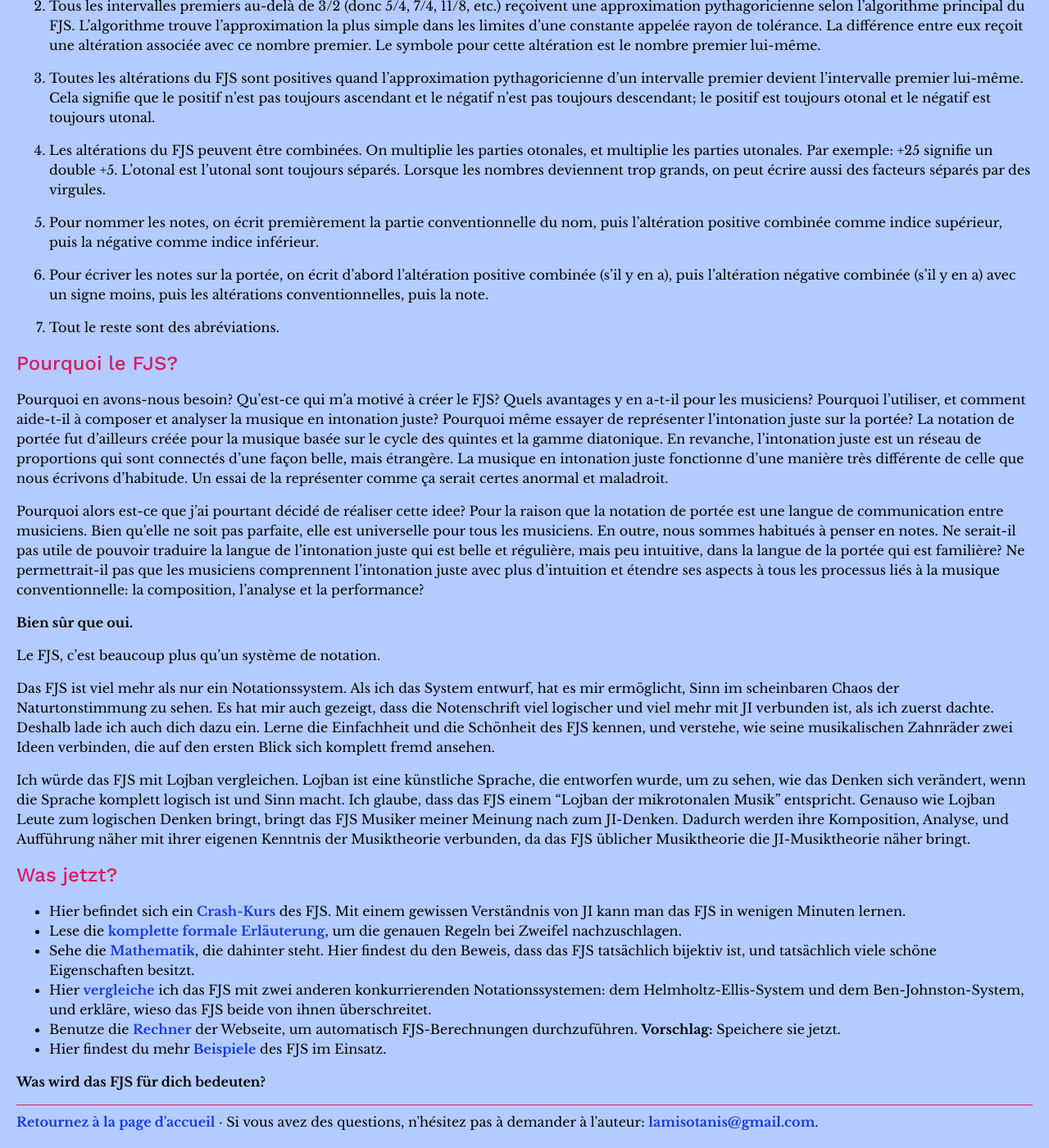
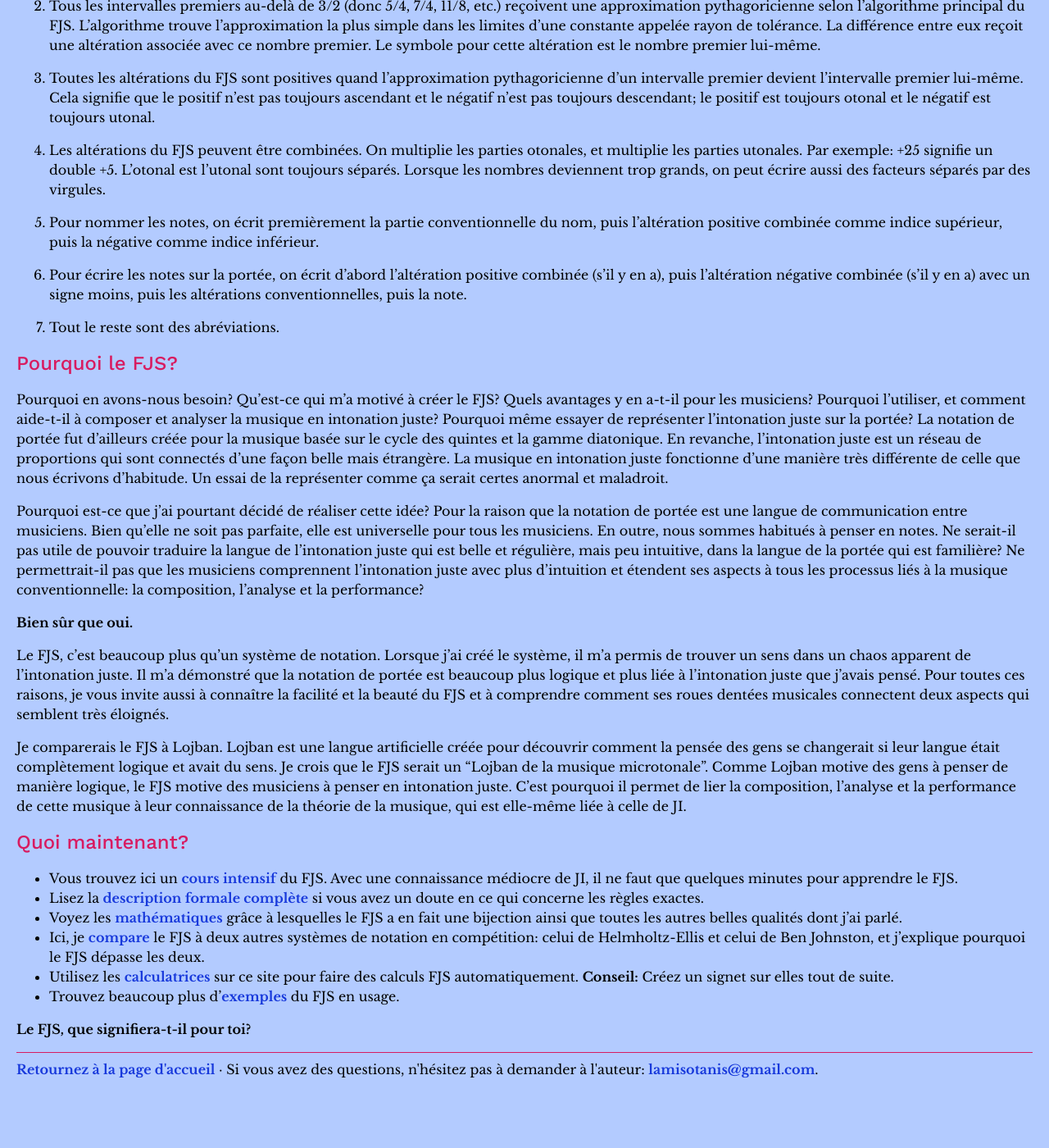
Before and after one commit to misotanni/misotanni.github.io, a Jekyll site: the page built from fjs/fr/index.md, in a window 1280 px wide and 1400 px high, scrolled down 1344 px. Shown: the whole window at 82% size. Built offline with Jekyll 4.4.1, drawn with Linux system fonts in a browser that asks for light colours; our own code applies the rules of GitHub Pages for plain Markdown files; after the commit the page ends 2680 px from its top, so only the background shows below that.

Commit message:
french index done

```diff
--- a/fjs/fr/index.md
+++ b/fjs/fr/index.md
@@ -51,31 +51,29 @@ Il n'y a que sept règles pour tout dont on a besoin pour écrire toute l'intona
 
 5. Pour nommer les notes, on écrit premièrement la partie conventionnelle du nom, puis l'altération positive combinée comme indice supérieur, puis la négative comme indice inférieur.
 
-6. Pour écriver les notes sur la portée, on écrit d'abord l'altération positive combinée (s'il y en a), puis l'altération négative combinée (s'il y en a) avec un signe moins, puis les altérations conventionnelles, puis la note.
+6. Pour écrire les notes sur la portée, on écrit d'abord l'altération positive combinée (s'il y en a), puis l'altération négative combinée (s'il y en a) avec un signe moins, puis les altérations conventionnelles, puis la note.
 
 7. Tout le reste sont des abréviations.
 
 ## Pourquoi le FJS?
 
-Pourquoi en avons-nous besoin? Qu'est-ce qui m'a motivé à créer le FJS? Quels avantages y en a-t-il pour les musiciens? Pourquoi l'utiliser, et comment aide-t-il à composer et analyser la musique en intonation juste? Pourquoi même essayer de représenter l'intonation juste sur la portée? La notation de portée fut d'ailleurs créée pour la musique basée sur le cycle des quintes et la gamme diatonique. En revanche, l'intonation juste est un réseau de proportions qui sont connectés d'une façon belle, mais étrangère. La musique en intonation juste fonctionne d'une manière très différente de celle que nous écrivons d'habitude. Un essai de la représenter comme ça serait certes anormal et maladroit.
+Pourquoi en avons-nous besoin? Qu'est-ce qui m'a motivé à créer le FJS? Quels avantages y en a-t-il pour les musiciens? Pourquoi l'utiliser, et comment aide-t-il à composer et analyser la musique en intonation juste? Pourquoi même essayer de représenter l'intonation juste sur la portée? La notation de portée fut d'ailleurs créée pour la musique basée sur le cycle des quintes et la gamme diatonique. En revanche, l'intonation juste est un réseau de proportions qui sont connectés d'une façon belle mais étrangère. La musique en intonation juste fonctionne d'une manière très différente de celle que nous écrivons d'habitude. Un essai de la représenter comme ça serait certes anormal et maladroit.
 
-Pourquoi alors est-ce que j'ai pourtant décidé de réaliser cette idee? Pour la raison que la notation de portée est une langue de communication entre musiciens. Bien qu'elle ne soit pas parfaite, elle est universelle pour tous les musiciens. En outre, nous sommes habitués à penser en notes. Ne serait-il pas utile de pouvoir traduire la langue de l'intonation juste qui est belle et régulière, mais peu intuitive, dans la langue de la portée qui est familière? Ne permettrait-il pas que les musiciens comprennent l'intonation juste avec plus d'intuition et étendre ses aspects à tous les processus liés à la musique conventionnelle: la composition, l'analyse et la performance?
+Pourquoi est-ce que j'ai pourtant décidé de réaliser cette idée? Pour la raison que la notation de portée est une langue de communication entre musiciens. Bien qu'elle ne soit pas parfaite, elle est universelle pour tous les musiciens. En outre, nous sommes habitués à penser en notes. Ne serait-il pas utile de pouvoir traduire la langue de l'intonation juste qui est belle et régulière, mais peu intuitive, dans la langue de la portée qui est familière? Ne permettrait-il pas que les musiciens comprennent l'intonation juste avec plus d'intuition et étendent ses aspects à tous les processus liés à la musique conventionnelle: la composition, l'analyse et la performance?
 
 **Bien sûr que oui.**
 
-Le FJS, c'est beaucoup plus qu'un système de notation.
+Le FJS, c'est beaucoup plus qu'un système de notation. Lorsque j'ai créé le système, il m'a permis de trouver un sens dans un chaos apparent de l'intonation juste. Il m'a démonstré que la notation de portée est beaucoup plus logique et plus liée à l'intonation juste que j'avais pensé. Pour toutes ces raisons, je vous invite aussi à connaître la facilité et la beauté du FJS et à comprendre comment ses roues dentées musicales connectent deux aspects qui semblent très éloignés.
 
-Das FJS ist viel mehr als nur ein Notationssystem. Als ich das System entwurf, hat es mir ermöglicht, Sinn im scheinbaren Chaos der Naturtonstimmung zu sehen. Es hat mir auch gezeigt, dass die Notenschrift viel logischer und viel mehr mit JI verbunden ist, als ich zuerst dachte. Deshalb lade ich auch dich dazu ein. Lerne die Einfachheit und die Schönheit des FJS kennen, und verstehe, wie seine musikalischen Zahnräder zwei Ideen verbinden, die auf den ersten Blick sich komplett fremd ansehen.
+Je comparerais le FJS à Lojban. Lojban est une langue artificielle créée pour découvrir comment la pensée des gens se changerait si leur langue était complètement logique et avait du sens. Je crois que le FJS serait un "Lojban de la musique microtonale". Comme Lojban motive des gens à penser de manière logique, le FJS motive des musiciens à penser en intonation juste. C'est pourquoi il permet de lier la composition, l'analyse et la performance de cette musique à leur connaissance de la théorie de la musique, qui est elle-même liée à celle de JI.
 
-Ich würde das FJS mit Lojban vergleichen. Lojban ist eine künstliche Sprache, die entworfen wurde, um zu sehen, wie das Denken sich verändert, wenn die Sprache komplett logisch ist und Sinn macht. Ich glaube, dass das FJS einem "Lojban der mikrotonalen Musik" entspricht. Genauso wie Lojban Leute zum logischen Denken bringt, bringt das FJS Musiker meiner Meinung nach zum JI-Denken. Dadurch werden ihre Komposition, Analyse, und Aufführung näher mit ihrer eigenen Kenntnis der Musiktheorie verbunden, da das FJS üblicher Musiktheorie die JI-Musiktheorie näher bringt.
+## Quoi maintenant?
 
-## Was jetzt?
+- Vous trouvez ici un [cours intensif](crash.html) du FJS. Avec une connaissance médiocre de JI, il ne faut que quelques minutes pour apprendre le FJS.
+- Lisez la [description formale complète](rules.html) si vous avez un doute en ce qui concerne les règles exactes.
+- Voyez les [mathématiques](math.html) grâce à lesquelles le FJS a en fait une bijection ainsi que toutes les autres belles qualités dont j'ai parlé.
+- Ici, je [compare](compare.html) le FJS à deux autres systèmes de notation en compétition: celui de Helmholtz-Ellis et celui de Ben Johnston, et j'explique pourquoi le FJS dépasse les deux.
+- Utilisez les [calculatrices](calc.html) sur ce site pour faire des calculs FJS automatiquement. **Conseil:** Créez un signet sur elles tout de suite.
+- Trouvez beaucoup plus d'[exemples](examples.html) du FJS en usage.
 
-- Hier befindet sich ein [Crash-Kurs](crash.html) des FJS. Mit einem gewissen Verständnis von JI kann man das FJS in wenigen Minuten lernen.
-- Lese die [komplette formale Erläuterung](rules.html), um die genauen Regeln bei Zweifel nachzuschlagen.
-- Sehe die [Mathematik](math.html), die dahinter steht. Hier findest du den Beweis, dass das FJS tatsächlich bijektiv ist, und tatsächlich viele schöne Eigenschaften besitzt.
-- Hier [vergleiche](compare.html) ich das FJS mit zwei anderen konkurrierenden Notationssystemen: dem Helmholtz-Ellis-System und dem Ben-Johnston-System, und erkläre, wieso das FJS beide von ihnen überschreitet.
-- Benutze die [Rechner](calc.html) der Webseite, um automatisch FJS-Berechnungen durchzuführen. **Vorschlag:** Speichere sie jetzt.
-- Hier findest du mehr [Beispiele](examples.html) des FJS im Einsatz.
-
-**Was wird das FJS für dich bedeuten?**
+**Le FJS, que signifiera-t-il pour toi?**
```
